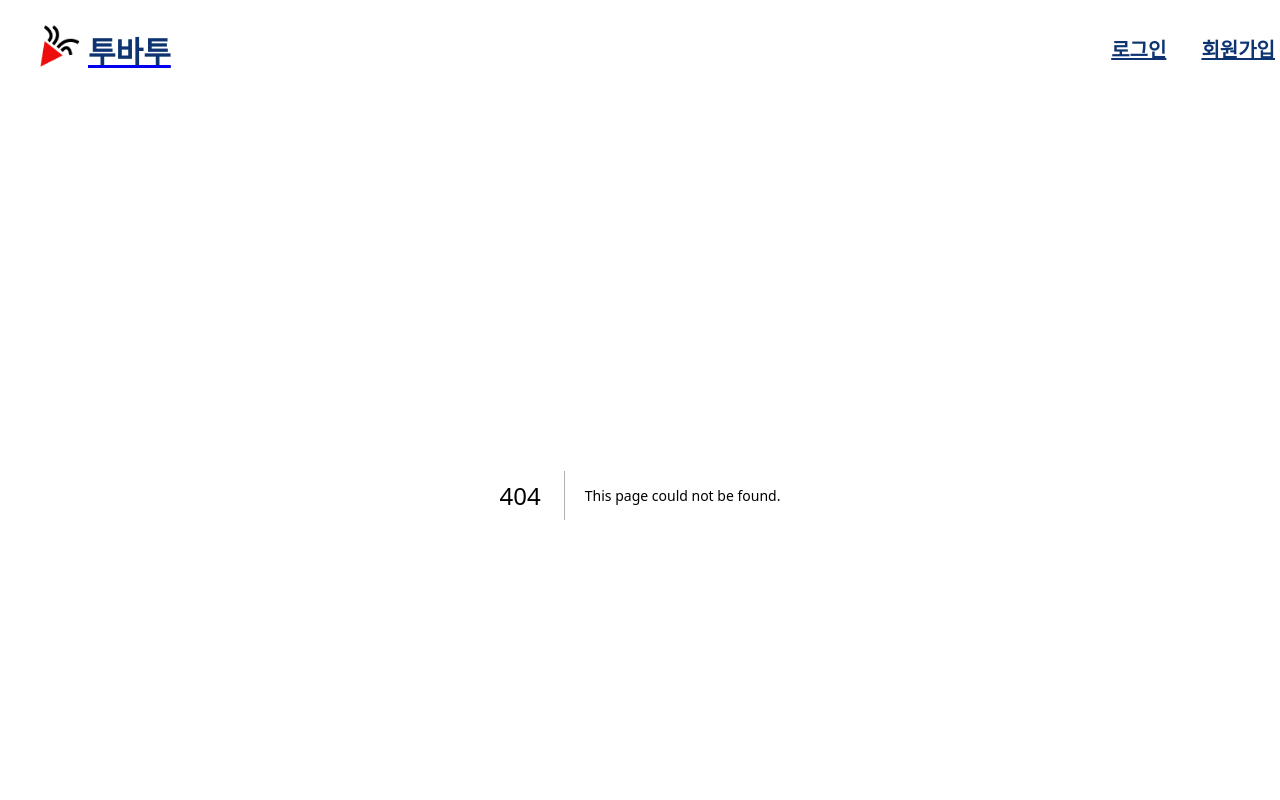
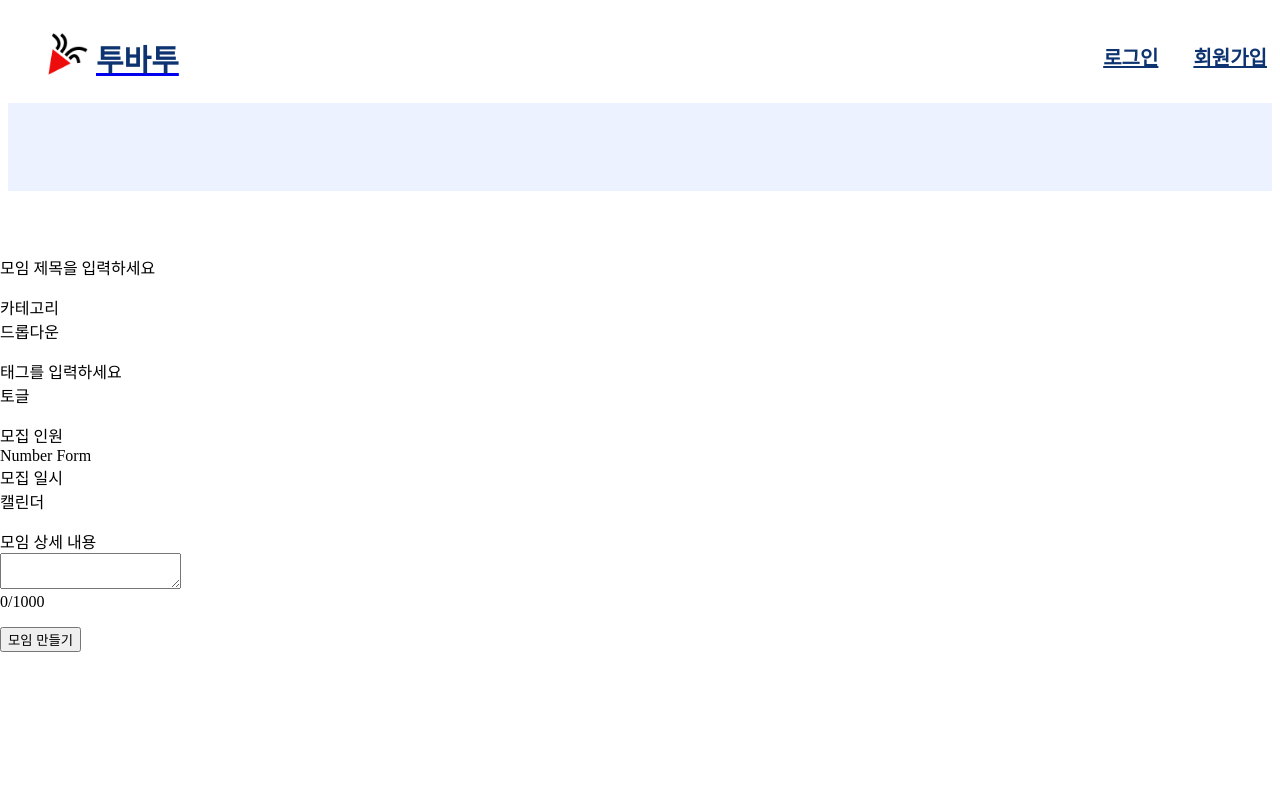
Before and after one commit to KangHayeonn/together-party-tonight-client, a Next.js app: page /write in a window 1280 px wide. Before the commit this address had no page. Shown: the top 800 px of the page. Built offline with nearby package versions, Linux system fonts and the light colour scheme.

Commit message:
[ADD] : 모임 만들기 페이지 마크업 - Layout 설계 (이미지 첨부 부분 제외)

```diff
--- /dev/null
+++ b/src/app/write/page.tsx
@@ -0,0 +1,5 @@
+import ClubWriteForm from "@/components/write/ClubWriteForm";
+
+export default function WriteClub() {
+  return <ClubWriteForm />;
+}
--- /dev/null
+++ b/src/components/write/ClubWriteForm.tsx
@@ -0,0 +1,59 @@
+"use client";
+
+import React from "react";
+import {
+  ClubWriteFormWrapper,
+  ClubWriteFormBox,
+  ClubWriteTop,
+  ClubWriteCategory,
+  ClubWriteTag,
+  ClubWriteDetail,
+  ClubWriteDetailLeft,
+  ClubWriteDetailRight,
+  ClubWriteContent,
+  ClubWriteBottom,
+  ClubWriteLabel,
+  ClubWriteInput,
+} from "@/styles/components/write/ClubWriteForm";
+
+const ClubWriteForm = () => {
+  return (
+    <ClubWriteFormWrapper>
+      <ClubWriteFormBox>
+        <ClubWriteTop>
+          <ClubWriteLabel className="screen-out">모임 제목</ClubWriteLabel>
+          모임 제목을 입력하세요
+        </ClubWriteTop>
+        <ClubWriteCategory>
+          <ClubWriteLabel>카테고리</ClubWriteLabel>
+          <ClubWriteInput>드롭다운</ClubWriteInput>
+        </ClubWriteCategory>
+        <ClubWriteTag>
+          <ClubWriteLabel className="screen-out">태그</ClubWriteLabel>
+          태그를 입력하세요
+          <ClubWriteInput>토글</ClubWriteInput>
+        </ClubWriteTag>
+        <ClubWriteDetail>
+          <ClubWriteDetailLeft>
+            <ClubWriteLabel>모집 인원</ClubWriteLabel>
+            <ClubWriteInput>Number Form</ClubWriteInput>
+          </ClubWriteDetailLeft>
+          <ClubWriteDetailRight>
+            <ClubWriteLabel>모집 일시</ClubWriteLabel>
+            <ClubWriteInput>캘린더</ClubWriteInput>
+          </ClubWriteDetailRight>
+        </ClubWriteDetail>
+        <ClubWriteContent>
+          <ClubWriteLabel>모임 상세 내용</ClubWriteLabel>
+          <textarea />
+          <div>0/1000</div>
+        </ClubWriteContent>
+        <ClubWriteBottom>
+          <button>모임 만들기</button>
+        </ClubWriteBottom>
+      </ClubWriteFormBox>
+    </ClubWriteFormWrapper>
+  );
+};
+
+export default ClubWriteForm;
--- /dev/null
+++ b/src/styles/components/write/ClubWriteForm.tsx
@@ -0,0 +1,62 @@
+import styled from "styled-components";
+
+const ClubWriteFormWrapper = styled.div`
+  display: flex;
+  flex-direction: column;
+  align-items: center;
+  width: 100%;
+  background-color: #ecf2ff;
+`;
+
+const ClubWriteFormBox = styled.div`
+  display: flex;
+  flex-direction: column;
+  width: 80rem;
+  min-height: 70rem;
+  margin-top: 5.5rem;
+  margin-bottom: 5.5rem;
+  padding: 4rem 5rem;
+  background-color: #fff;
+  gap: 1rem;
+`;
+
+const ClubWriteTop = styled.div``;
+
+const ClubWriteCategory = styled.div``;
+
+const ClubWriteTag = styled.div``;
+
+const ClubWriteDetail = styled.div``;
+
+const ClubWriteDetailLeft = styled.div``;
+
+const ClubWriteDetailRight = styled.div``;
+
+const ClubWriteContent = styled.div``;
+
+const ClubWriteBottom = styled.div``;
+
+const ClubWriteLabel = styled.div`
+  &.screen-out {
+    display: none;
+    width: 0;
+    height: 0;
+  }
+`;
+
+const ClubWriteInput = styled.div``;
+
+export {
+  ClubWriteFormWrapper,
+  ClubWriteFormBox,
+  ClubWriteTop,
+  ClubWriteCategory,
+  ClubWriteTag,
+  ClubWriteDetail,
+  ClubWriteDetailLeft,
+  ClubWriteDetailRight,
+  ClubWriteContent,
+  ClubWriteBottom,
+  ClubWriteLabel,
+  ClubWriteInput,
+};
```
Also changed, not shown: src/app/write/[id]/page.tsx (added, +7 -0 lines).
